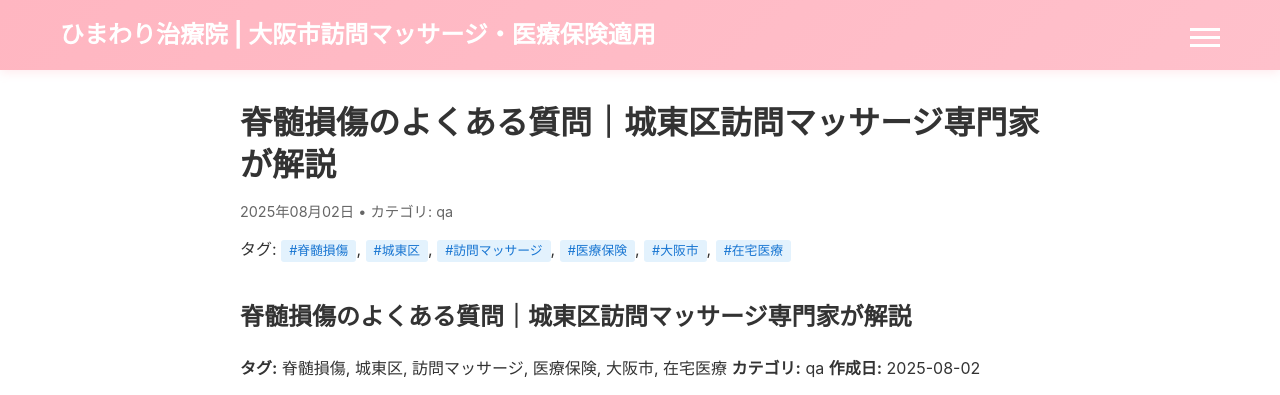
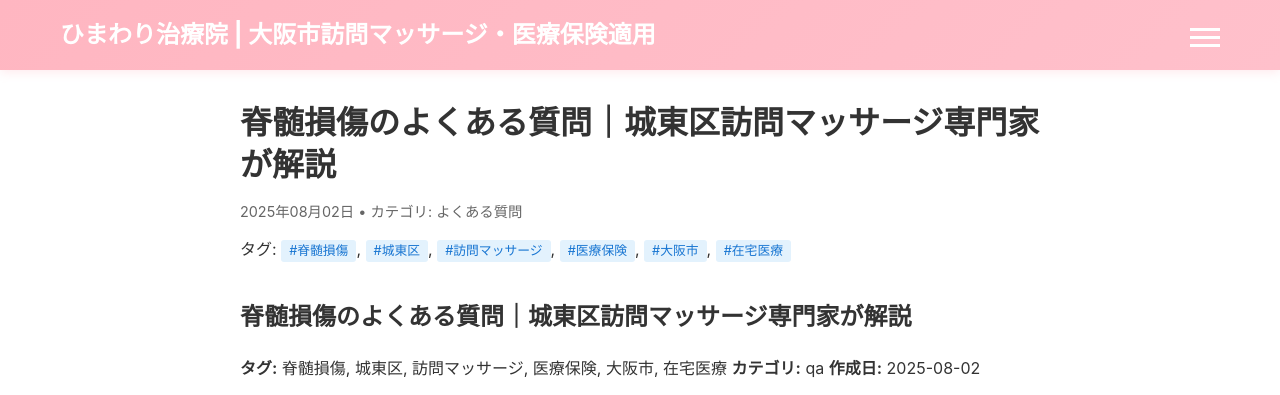
Before and after one commit to satoshi-kemmotsu/blog, a Jekyll site: the page built from _posts/2025-08-02-article_2_qa.md, in a window 1280 px wide and 900 px high. Shown: the top 395 px of the window. Built offline with Jekyll 4.4.1, drawn with Linux system fonts in a browser that asks for light colours.

Commit message:
Implement Japanese category display in post.html
- Convert English categories to Japanese:
  - symptom_guide → 症状解説
  - prevention → セルフケア
  - qa → よくある質問
  - case_study → ケア事例
- Use safe if/elsif syntax instead of problematic case/when
- Maintain fallback for unknown categories

🤖 Generated with [Claude Code](https://claude.ai/code)

Co-Authored-By: Claude <noreply@anthropic.com>

```diff
--- a/_layouts/post.html
+++ b/_layouts/post.html
@@ -12,7 +12,17 @@ layout: default
       {% if page.categories %}
         • カテゴリ:
         {% for category in page.categories %}
-          <span class="category">{{ category }}</span>{% unless forloop.last %}, {% endunless %}
+          {% if category == 'symptom_guide' %}
+            <span class="category">症状解説</span>
+          {% elsif category == 'prevention' %}
+            <span class="category">セルフケア</span>
+          {% elsif category == 'qa' %}
+            <span class="category">よくある質問</span>
+          {% elsif category == 'case_study' %}
+            <span class="category">ケア事例</span>
+          {% else %}
+            <span class="category">{{ category }}</span>
+          {% endif %}{% unless forloop.last %}, {% endunless %}
         {% endfor %}
       {% endif %}
     </p>
```
